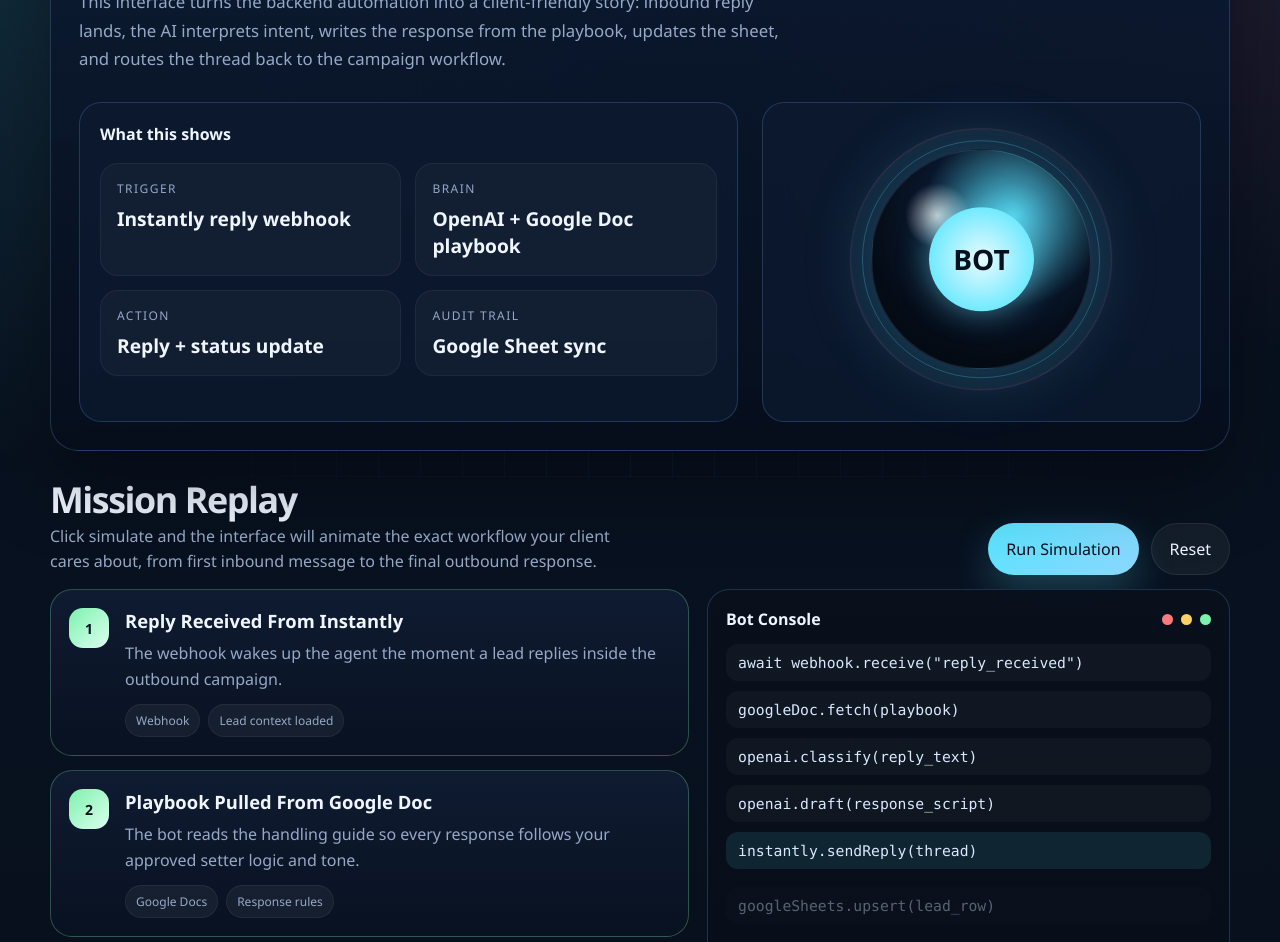
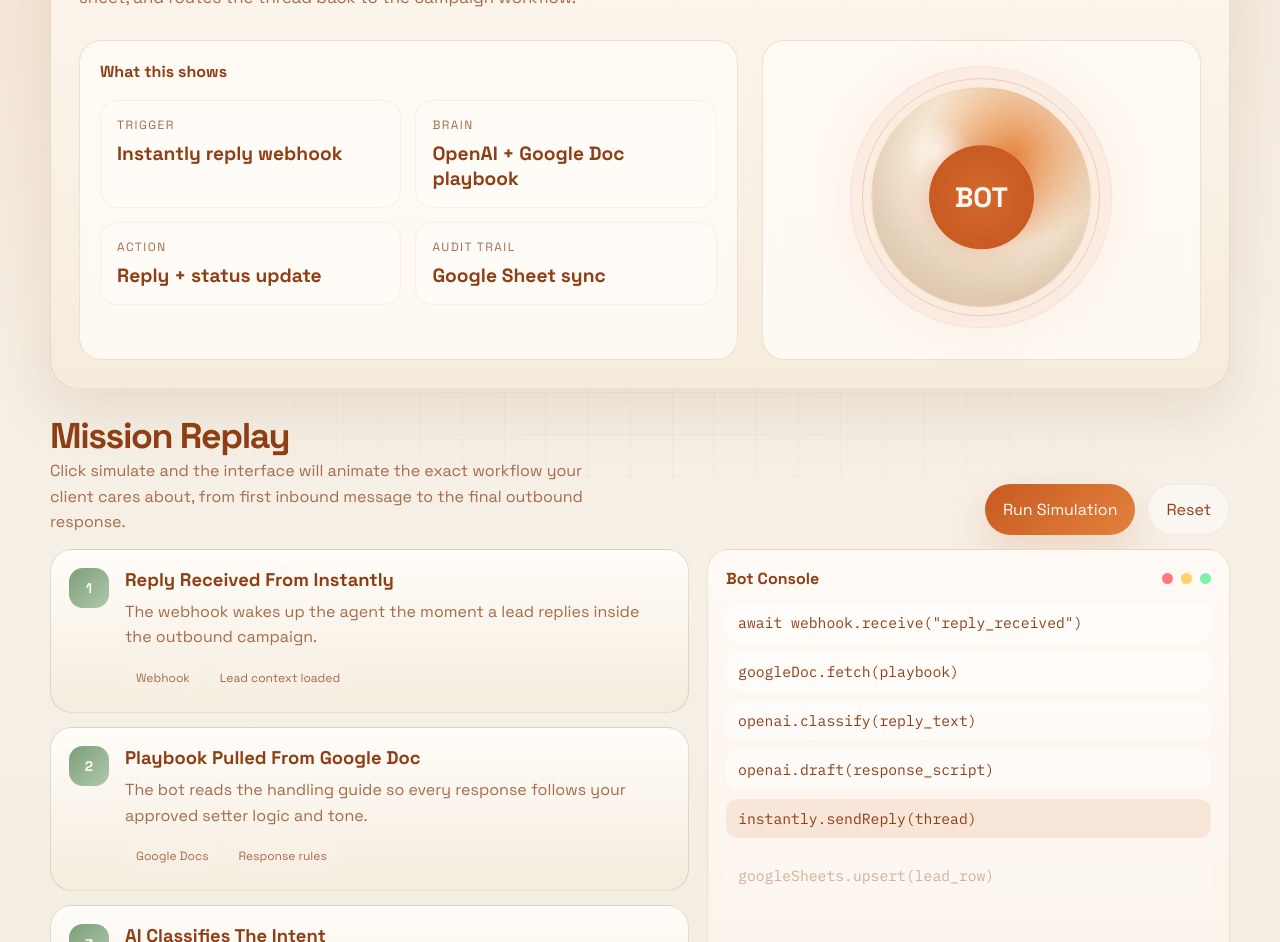
Before and after one commit to bizvaibhavsai-creator/JKD-setter-bot, a website: page index.html in a window 1280 px wide. Shown: the part 322-1264 px from the top of the page. Drawn offline with Linux system fonts and the light colour scheme; no server answers.

Commit message:
Polish local demo experience and retro frontend

```diff
--- a/index.html
+++ b/index.html
@@ -4,21 +4,28 @@
     <meta charset="UTF-8" />
     <meta name="viewport" content="width=device-width, initial-scale=1.0" />
     <title>JKD Setter Bot</title>
+    <link rel="preconnect" href="https://fonts.googleapis.com" />
+    <link rel="preconnect" href="https://fonts.gstatic.com" crossorigin />
+    <link
+      href="https://fonts.googleapis.com/css2?family=Space+Grotesk:wght@400;500;700&family=IBM+Plex+Mono:wght@400;500;600&display=swap"
+      rel="stylesheet"
+    />
     <style>
       :root {
-        --bg: #08111f;
-        --bg-soft: #0f1c32;
-        --panel: rgba(12, 26, 47, 0.84);
-        --panel-strong: rgba(8, 18, 34, 0.92);
-        --line: rgba(120, 173, 255, 0.22);
-        --text: #eef5ff;
-        --muted: #97a8c6;
-        --cyan: #5ae4ff;
-        --green: #7df2ad;
-        --amber: #ffd166;
-        --pink: #ff7cc8;
-        --red: #ff7b7b;
-        --shadow: 0 30px 80px rgba(0, 0, 0, 0.35);
+        --bg: #f5efe5;
+        --bg-soft: #efe5d6;
+        --panel: rgba(255, 251, 245, 0.88);
+        --panel-strong: rgba(250, 242, 232, 0.96);
+        --line: rgba(187, 109, 34, 0.18);
+        --text: #8f3f16;
+        --muted: #a56b4c;
+        --orange: #c85a22;
+        --orange-soft: #e3823d;
+        --green: #7d9f78;
+        --amber: #d67a31;
+        --pink: #d98b73;
+        --red: #c65d49;
+        --shadow: 0 24px 60px rgba(131, 77, 33, 0.12);
       }
 
       * {
@@ -31,10 +38,10 @@
         font-family: "Space Grotesk", "Avenir Next", "Segoe UI", sans-serif;
         color: var(--text);
         background:
-          radial-gradient(circle at top left, rgba(90, 228, 255, 0.2), transparent 30%),
-          radial-gradient(circle at top right, rgba(255, 124, 200, 0.16), transparent 26%),
-          radial-gradient(circle at bottom center, rgba(125, 242, 173, 0.1), transparent 30%),
-          linear-gradient(180deg, #06101d 0%, #08111f 45%, #050b15 100%);
+          radial-gradient(circle at top left, rgba(216, 123, 50, 0.14), transparent 30%),
+          radial-gradient(circle at top right, rgba(201, 137, 89, 0.1), transparent 26%),
+          radial-gradient(circle at bottom center, rgba(147, 120, 93, 0.08), transparent 30%),
+          linear-gradient(180deg, #f8f1e8 0%, #f5efe5 45%, #efe6d8 100%);
         overflow-x: hidden;
       }
 
@@ -43,8 +50,8 @@
         position: fixed;
         inset: 0;
         background-image:
-          linear-gradient(rgba(90, 228, 255, 0.05) 1px, transparent 1px),
-          linear-gradient(90deg, rgba(90, 228, 255, 0.05) 1px, transparent 1px);
+          linear-gradient(rgba(200, 90, 34, 0.05) 1px, transparent 1px),
+          linear-gradient(90deg, rgba(200, 90, 34, 0.05) 1px, transparent 1px);
         background-size: 42px 42px;
         mask-image: radial-gradient(circle at center, black 40%, transparent 90%);
         pointer-events: none;
@@ -61,7 +68,7 @@
         padding: 28px;
         border: 1px solid var(--line);
         border-radius: 28px;
-        background: linear-gradient(180deg, rgba(14, 31, 58, 0.88), rgba(6, 14, 28, 0.95));
+        background: linear-gradient(180deg, rgba(255, 251, 245, 0.96), rgba(245, 235, 221, 0.96));
         box-shadow: var(--shadow);
         overflow: hidden;
       }
@@ -74,7 +81,7 @@
         width: 260px;
         height: 260px;
         border-radius: 50%;
-        background: radial-gradient(circle, rgba(90, 228, 255, 0.3), transparent 70%);
+        background: radial-gradient(circle, rgba(216, 123, 50, 0.22), transparent 70%);
         filter: blur(10px);
       }
 
@@ -84,9 +91,9 @@
         gap: 10px;
         padding: 8px 12px;
         border-radius: 999px;
-        border: 1px solid rgba(125, 242, 173, 0.28);
-        background: rgba(125, 242, 173, 0.08);
-        color: var(--green);
+        border: 1px solid rgba(200, 90, 34, 0.18);
+        background: rgba(200, 90, 34, 0.07);
+        color: var(--orange);
         font-size: 13px;
         letter-spacing: 0.12em;
         text-transform: uppercase;
@@ -119,7 +126,7 @@
         border: 1px solid var(--line);
         border-radius: 22px;
         background: var(--panel);
-        backdrop-filter: blur(16px);
+        backdrop-filter: blur(10px);
       }
 
       .mission {
@@ -136,8 +143,8 @@
       .stat {
         padding: 16px;
         border-radius: 18px;
-        background: rgba(255, 255, 255, 0.03);
-        border: 1px solid rgba(255, 255, 255, 0.05);
+        background: rgba(255, 255, 255, 0.36);
+        border: 1px solid rgba(200, 90, 34, 0.08);
       }
 
       .stat span {
@@ -168,13 +175,13 @@
         height: 220px;
         border-radius: 50%;
         background:
-          radial-gradient(circle at 30% 30%, rgba(255, 255, 255, 0.75), transparent 15%),
-          radial-gradient(circle at 65% 30%, rgba(90, 228, 255, 0.9), rgba(10, 26, 50, 0.4) 44%, rgba(7, 16, 28, 0.96) 70%);
-        border: 1px solid rgba(255, 255, 255, 0.08);
+          radial-gradient(circle at 30% 30%, rgba(255, 255, 255, 0.8), transparent 15%),
+          radial-gradient(circle at 65% 30%, rgba(232, 136, 63, 0.95), rgba(246, 228, 205, 0.7) 44%, rgba(236, 221, 201, 0.96) 70%);
+        border: 1px solid rgba(200, 90, 34, 0.12);
         box-shadow:
-          0 0 0 20px rgba(90, 228, 255, 0.04),
-          0 0 70px rgba(90, 228, 255, 0.22),
-          inset 0 -25px 60px rgba(0, 0, 0, 0.38);
+          0 0 0 20px rgba(200, 90, 34, 0.04),
+          0 0 70px rgba(200, 90, 34, 0.14),
+          inset 0 -25px 60px rgba(155, 95, 42, 0.22);
         animation: float 6s ease-in-out infinite;
       }
 
@@ -184,12 +191,12 @@
         position: absolute;
         inset: -10px;
         border-radius: 50%;
-        border: 1px solid rgba(90, 228, 255, 0.25);
+        border: 1px solid rgba(200, 90, 34, 0.22);
       }
 
       .orb-shell::after {
         inset: -22px;
-        border-color: rgba(255, 124, 200, 0.2);
+        border-color: rgba(217, 139, 115, 0.24);
         animation: rotate 12s linear infinite;
       }
 
@@ -199,11 +206,11 @@
         display: grid;
         place-items: center;
         border-radius: 50%;
-        color: #02111d;
+        color: #fff7f0;
         font-size: 28px;
         font-weight: 700;
-        background: radial-gradient(circle, #e9fbff 0%, #6fe9ff 72%);
-        box-shadow: 0 0 30px rgba(111, 233, 255, 0.5);
+        background: radial-gradient(circle, #d3692d 0%, #c85a22 72%);
+        box-shadow: 0 0 30px rgba(200, 90, 34, 0.3);
       }
 
       .section {
@@ -251,15 +258,15 @@
       }
 
       .primary {
-        background: linear-gradient(135deg, var(--cyan), #8cd7ff);
-        color: #03111e;
-        box-shadow: 0 16px 40px rgba(90, 228, 255, 0.24);
+        background: linear-gradient(135deg, var(--orange), var(--orange-soft));
+        color: #fffaf4;
+        box-shadow: 0 16px 40px rgba(200, 90, 34, 0.18);
       }
 
       .ghost {
-        background: rgba(255, 255, 255, 0.05);
+        background: rgba(255, 255, 255, 0.46);
         color: var(--text);
-        border: 1px solid rgba(255, 255, 255, 0.08);
+        border: 1px solid rgba(200, 90, 34, 0.1);
       }
 
       .flow-grid {
@@ -277,8 +284,8 @@
         position: relative;
         padding: 18px 18px 18px 74px;
         border-radius: 22px;
-        border: 1px solid rgba(255, 255, 255, 0.06);
-        background: linear-gradient(180deg, rgba(15, 28, 50, 0.96), rgba(9, 18, 33, 0.96));
+        border: 1px solid rgba(200, 90, 34, 0.08);
+        background: linear-gradient(180deg, rgba(255, 253, 249, 0.98), rgba(245, 235, 221, 0.98));
         overflow: hidden;
         transition: transform 0.24s ease, border-color 0.24s ease, box-shadow 0.24s ease;
       }
@@ -287,13 +294,13 @@
         content: "";
         position: absolute;
         inset: 0;
-        background: linear-gradient(90deg, transparent, rgba(90, 228, 255, 0.12), transparent);
+        background: linear-gradient(90deg, transparent, rgba(200, 90, 34, 0.12), transparent);
         transform: translateX(-120%);
       }
 
       .step.active {
-        border-color: rgba(90, 228, 255, 0.36);
-        box-shadow: 0 24px 60px rgba(6, 13, 23, 0.38);
+        border-color: rgba(200, 90, 34, 0.28);
+        box-shadow: 0 24px 60px rgba(131, 77, 33, 0.12);
         transform: translateY(-2px);
       }
 
@@ -302,7 +309,7 @@
       }
 
       .step.done {
-        border-color: rgba(125, 242, 173, 0.28);
+        border-color: rgba(125, 159, 120, 0.28);
       }
 
       .badge {
@@ -316,12 +323,12 @@
         place-items: center;
         font-size: 14px;
         font-weight: 700;
-        color: #02111d;
-        background: linear-gradient(135deg, var(--amber), #fff3c4);
+        color: #fffaf4;
+        background: linear-gradient(135deg, var(--amber), #e7a45c);
       }
 
       .step.done .badge {
-        background: linear-gradient(135deg, var(--green), #ddfff0);
+        background: linear-gradient(135deg, var(--green), #b0c8ac);
       }
 
       .step h3 {
@@ -354,7 +361,7 @@
       .console {
         padding: 18px;
         min-height: 100%;
-        background: linear-gradient(180deg, rgba(8, 16, 28, 0.98), rgba(5, 12, 22, 0.98));
+        background: linear-gradient(180deg, rgba(255, 250, 245, 0.98), rgba(246, 236, 223, 0.98));
       }
 
       .console-head {
@@ -385,8 +392,8 @@
       .log-line {
         padding: 10px 12px;
         border-radius: 12px;
-        background: rgba(255, 255, 255, 0.03);
-        color: #d9e8ff;
+        background: rgba(255, 255, 255, 0.5);
+        color: #8f3f16;
         opacity: 0.38;
         transform: translateY(8px);
         transition: opacity 0.25s ease, transform 0.25s ease, background 0.25s ease;
@@ -399,7 +406,7 @@
       }
 
       .log-line.active {
-        background: rgba(90, 228, 255, 0.1);
+        background: rgba(200, 90, 34, 0.1);
       }
 
       .bottom-grid {
@@ -420,8 +427,8 @@
         margin-top: 12px;
         padding: 12px 14px;
         border-radius: 999px;
-        background: rgba(255, 255, 255, 0.05);
-        border: 1px solid rgba(255, 255, 255, 0.06);
+        background: rgba(255, 255, 255, 0.45);
+        border: 1px solid rgba(200, 90, 34, 0.09);
       }
 
       .pulse {
@@ -429,7 +436,7 @@
         height: 10px;
         border-radius: 50%;
         background: var(--amber);
-        box-shadow: 0 0 0 0 rgba(255, 209, 102, 0.45);
+        box-shadow: 0 0 0 0 rgba(214, 122, 49, 0.45);
         animation: pulse 1.8s infinite;
       }
 
@@ -442,11 +449,11 @@
         margin-top: 14px;
         padding: 14px;
         border-radius: 18px;
-        background: rgba(255, 255, 255, 0.03);
+        background: rgba(255, 255, 255, 0.45);
         font-family: "IBM Plex Mono", "SFMono-Regular", Consolas, monospace;
         font-size: 0.9rem;
         line-height: 1.7;
-        color: #d7ecff;
+        color: #8f3f16;
         white-space: pre-wrap;
         word-break: break-word;
       }
--- a/package.json
+++ b/package.json
@@ -4,9 +4,9 @@
   "private": true,
   "type": "module",
   "scripts": {
-    "dev": "tsx watch src/index.ts",
+    "dev": "npm run build && node dist/src/index.js",
     "build": "tsc -p tsconfig.json",
-    "start": "node dist/index.js",
+    "start": "node dist/src/index.js",
     "register:webhook": "tsx src/scripts/registerWebhook.ts"
   },
   "dependencies": {
--- a/src/config.ts
+++ b/src/config.ts
@@ -4,6 +4,7 @@ import { z } from "zod";
 
 const envSchema = z.object({
   PORT: z.coerce.number().default(3000),
+  HOST: z.string().default("127.0.0.1"),
   NODE_ENV: z.string().default("development"),
   OPENAI_API_KEY: z.string().min(1),
   OPENAI_MODEL: z.string().default("gpt-4o-mini"),
```
Also changed, not shown: src/index.ts (+7 -2 lines), README.md, 2 other files.
